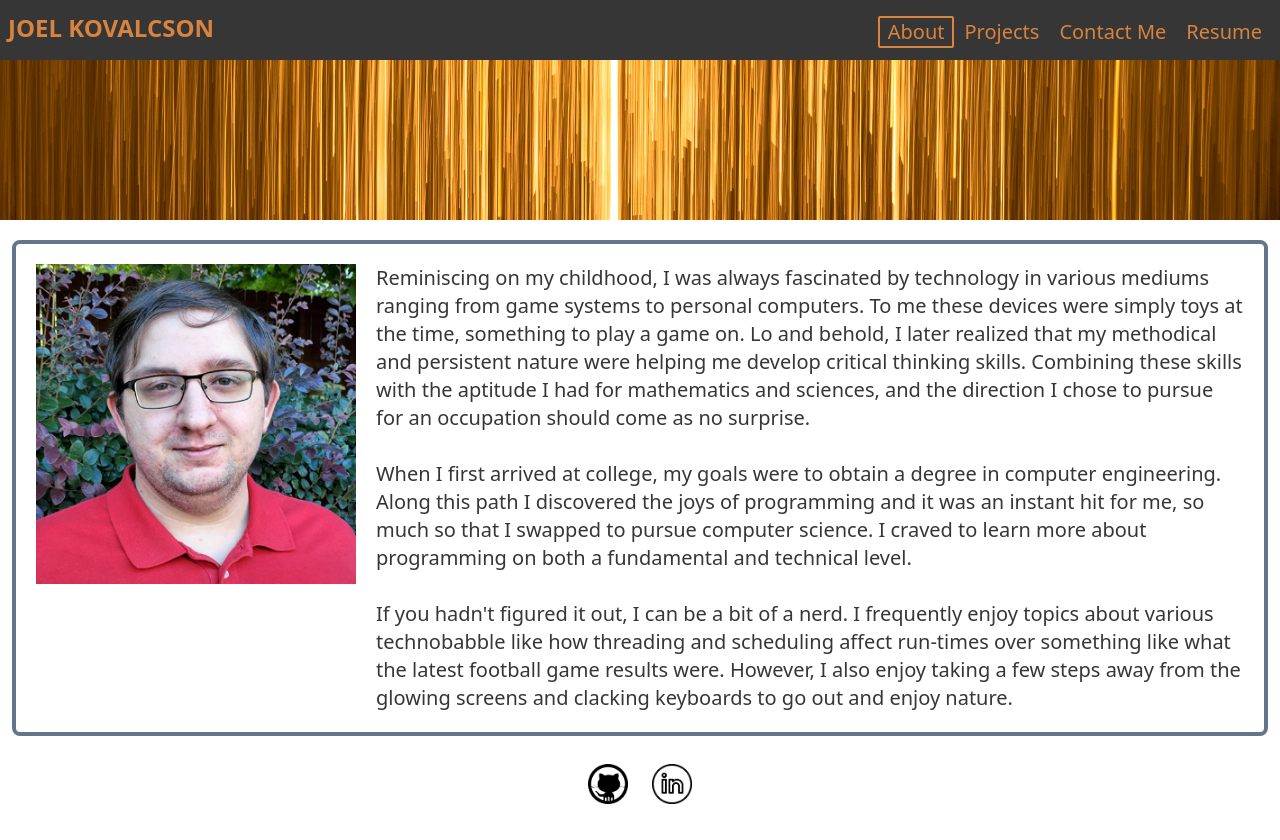
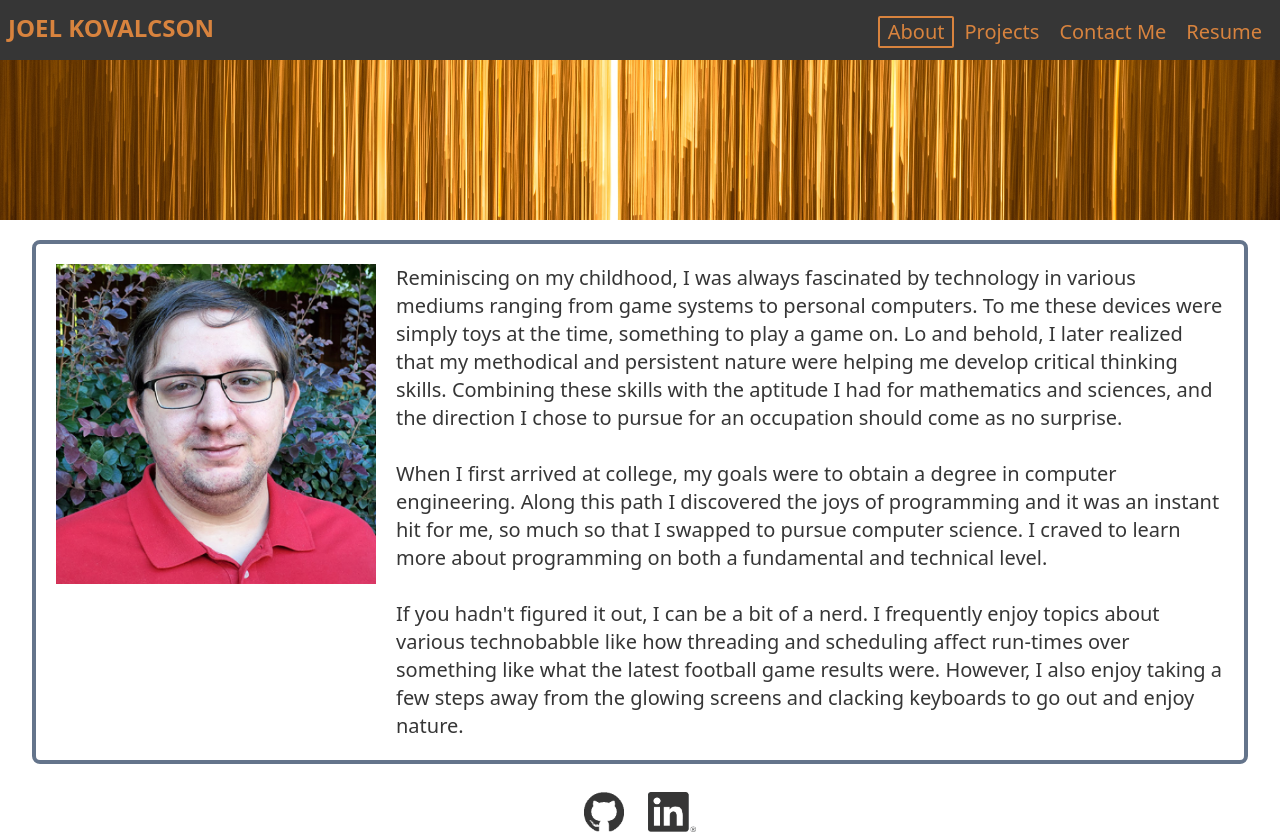
Before and after one commit to JoelKovalcson/Portfolio, a React (Create React App) app: page / in a window 1280 px wide. Before the commit the page ends 812 px from the top, so only its background shows below. Built offline with nearby package versions, Linux system fonts and the light colour scheme.

Commit message:
Styling and formatting changes

```diff
--- a/src/components/Footer/index.js
+++ b/src/components/Footer/index.js
@@ -7,18 +7,18 @@ const Footer = () => {
 			<li className='mx-3'>
 					<a href="https://github.com/JoelKovalcson">
 						<img
-							src={require('../../assets/github-logo.png')}
+							src={require('../../assets/github-logo-dark.png')}
 							alt="GitHub Logo"
-							className="h-10"
+							className="h-10 opacity-100 hover:opacity-60"
 						/>
 					</a>
 				</li>
 				<li className='mx-3'>
 					<a href="https://www.linkedin.com/in/joel-kovalcson-6670b5206/">
 						<img
-							src={require('../../assets/linkedin-logo.png')}
+							src={require('../../assets/linkedin-logo-dark.png')}
 							alt="LinkedIn Logo"
-							className="h-10"
+							className="h-10 opacity-100 hover:opacity-60"
 						/>
 					</a>
 				</li>
--- a/src/pages/About.js
+++ b/src/pages/About.js
@@ -3,7 +3,7 @@ import React from 'react';
 const About = () => {
 
 	return (
-		<main className="mx-3 sm:mx-15 my-5 flex flex-wrap lg:flex-nowrap justify-center p-5 border-4 rounded-lg border-slate-500">
+		<main className="mx-3 sm:mx-8 my-5 flex flex-wrap lg:flex-nowrap justify-center p-5 border-4 rounded-lg border-slate-500">
 			<img
 				className='mb-3 lg:mb-0 lg:mr-5 max-h-80 aspect-square'
 				src={require('../assets/me.png')}
--- a/src/pages/Contact.js
+++ b/src/pages/Contact.js
@@ -36,7 +36,7 @@ const Contact = () => {
 	};
 
 	return (
-		<main className="mx-3 sm:mx-15 my-5 flex flex-wrap lg:flex-nowrap p-5 border-4 rounded-lg border-slate-500">
+		<main className="mx-3 sm:mx-8 my-5 flex flex-wrap lg:flex-nowrap p-5 border-4 rounded-lg border-slate-500">
 			<form ref={form} onSubmit={handleContact} className="sm:ml-5 w-full">
 				<div className='mb-1'>
 					Enter your name:
```
